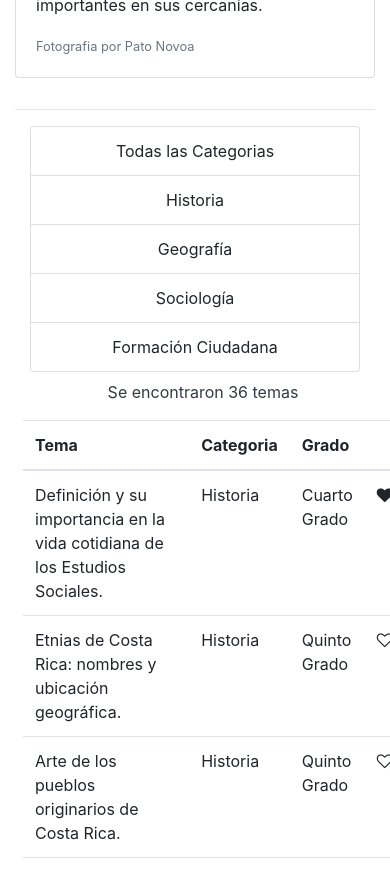
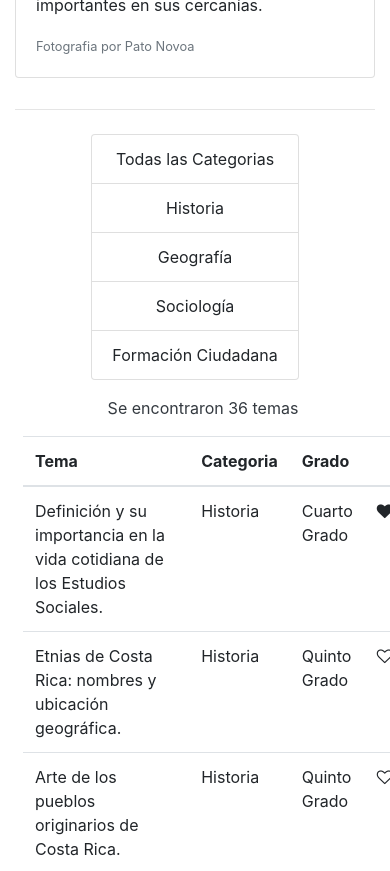
Before and after one commit to jramirezm00/EstudiosSociales, a React (Create React App) app: page / in a window 390 px wide. Shown: the part 2220-3091 px from the top of the page. Built offline with nearby package versions, Linux system fonts and the light colour scheme.

Commit message:
Fixed categorias List

```diff
--- a/src/components/temas.jsx
+++ b/src/components/temas.jsx
@@ -55,12 +55,14 @@ class Temas extends Component {
           <Header className="m-2" />
           <hr className="style1" />
         </div>
-        <div className="col-md-2 text-center">
-          <ListGroup
-            items={this.state.categorias}
-            selectedItem={this.state.selectedCategoria}
-            onItemSelect={this.handleCategoriaSelect}
-          />
+        <div className="row">
+          <div className="col m-2 text-center  d-flex align-items-center justify-content-center">
+            <ListGroup
+              items={this.state.categorias}
+              selectedItem={this.state.selectedCategoria}
+              onItemSelect={this.handleCategoriaSelect}
+            />
+          </div>
         </div>
         <div className="row">
           <div className="col m-2 text-dark">
```
